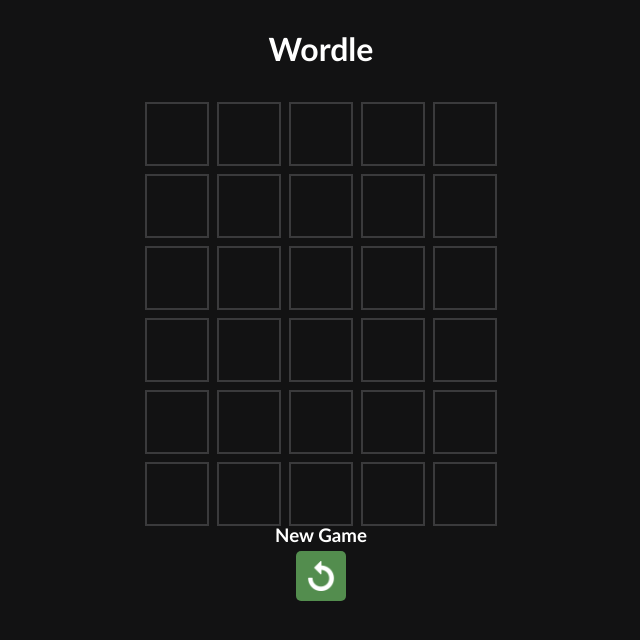
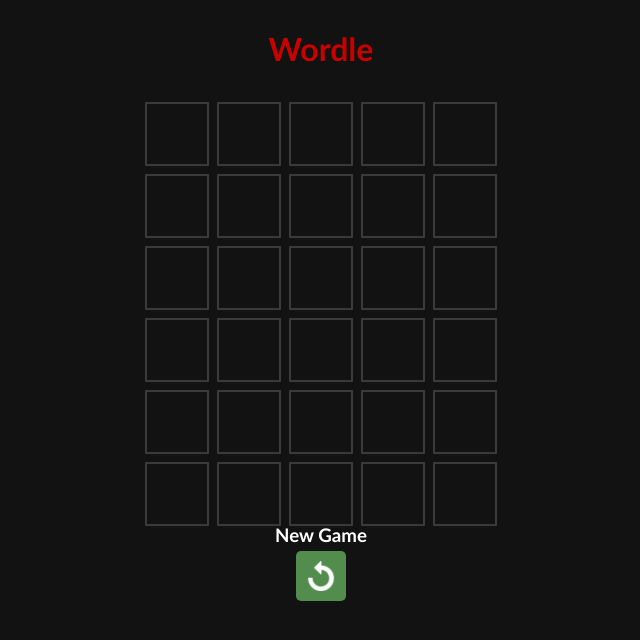
Before and after one commit to ShishirGujarey/CS455, a website with bundled scripts: page index.html in a window 1280 px wide. Shown: the whole page, without its empty margins (319-959 px from the left). Built offline with nearby package versions, Linux system fonts and the light colour scheme.

Commit message:
Deploy check

```diff
--- a/src/style.css
+++ b/src/style.css
@@ -90,7 +90,7 @@
 }
 
 h1 {
-  color: white;
+  color: rgb(200, 0, 0);
   font-family: 'Gill Sans', 'Gill Sans MT', 'Trebuchet MS', sans-serif;
   margin-bottom: -50px;
 }
```
